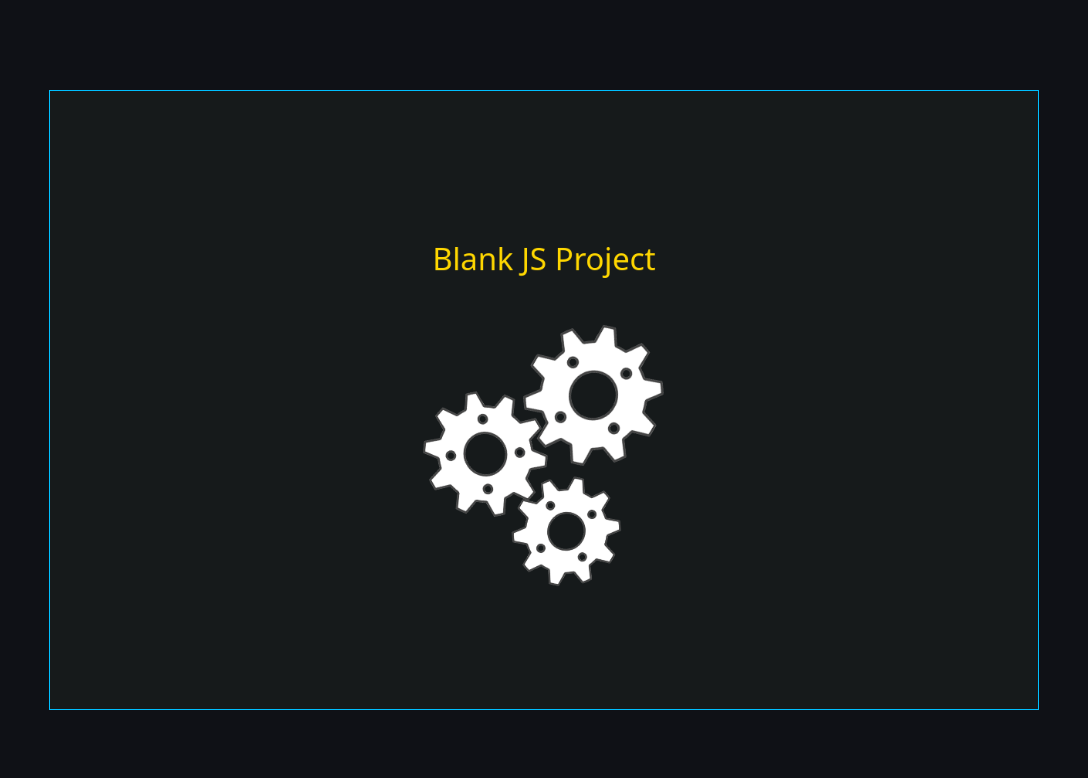
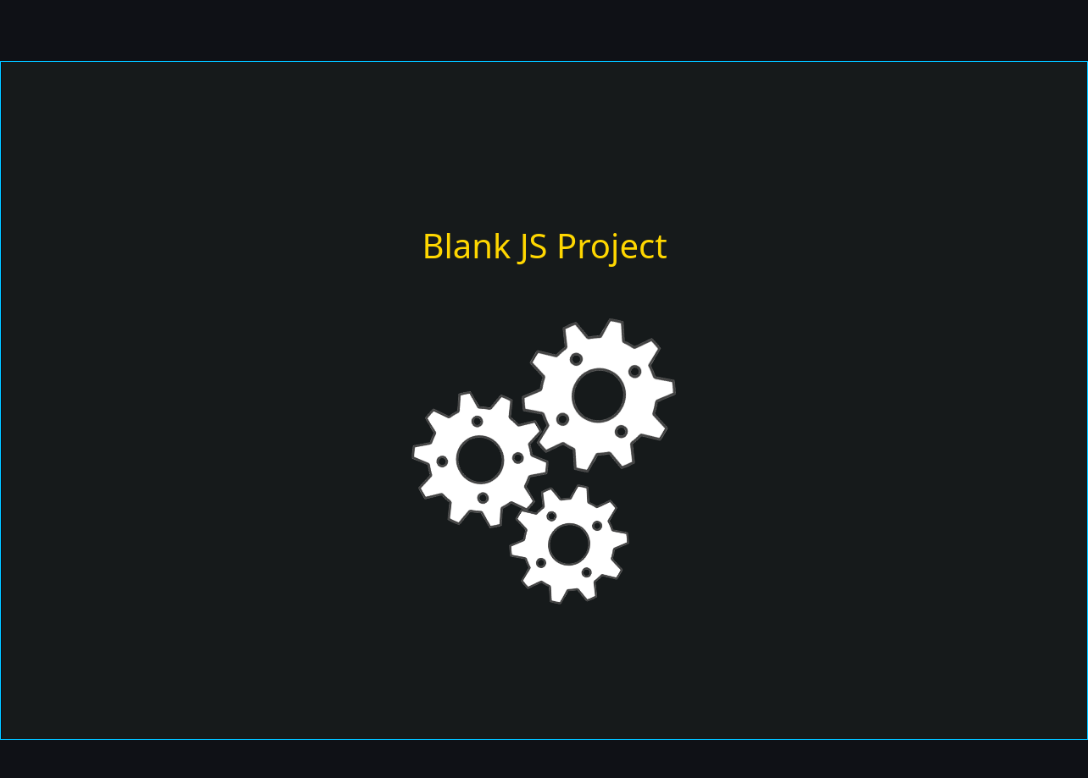
Before and after one commit to Mainman002/js-game-template, an Electron app: page index.html in a window 1088 px wide. Drawn offline with Linux system fonts and the light colour scheme.

Commit message:
Fullscreen Fix
* Update div should now fit the window width completely

```diff
--- a/src/js/modules/screen.js
+++ b/src/js/modules/screen.js
@@ -17,22 +17,26 @@ export function init(main) {
 }
 
 export function resize(main, _ctx, _canvas) {
-    const aspect = { w: 16, h: 10 };
+    const border = 3;
+    const aspect = {w:16, h:10};
     const img_smooth = true;
-    const border = 100;
+    let w = window.innerWidth;
+    let h = w * (aspect.h / aspect.w);
 
-    let targetWidth = window.innerWidth - border;
-    let targetHeight = targetWidth * (aspect.h / aspect.w);
-
-    if (targetHeight > window.innerHeight - border) {
-        targetHeight = window.innerHeight - border;
-        targetWidth = targetHeight * (aspect.w / aspect.h);
+    if (h < window.innerHeight){
+        // Check window width
+        w = window.innerWidth;
+        h = w * (aspect.h / aspect.w);
+    } else {
+        // Check window height
+        h = window.innerHeight;
+        w = h * (aspect.w / aspect.h);
     }
 
-    if (main.debug) console.log("Resized", "W", Math.floor(targetWidth), "H", Math.floor(targetHeight));
+    if (main.debug) console.log("Resized", "W", Math.floor(w), "H", Math.floor(h));
 
-    _canvas.style.width = `${targetWidth}px`;
-    _canvas.style.height = `${targetHeight}px`;
+    _canvas.style.width = `${w - border}px`;
+    _canvas.style.height = `${h - border}px`;
 
     // Graphic sharpness
     _ctx.mozImageSmoothingEnabled = img_smooth;
--- a/src/styles/style.css
+++ b/src/styles/style.css
@@ -1,12 +1,10 @@
 body {
-    -webkit-touch-callout: none;                /* prevent callout to copy image, etc when tap to hold */
-    -webkit-text-size-adjust: none;             /* prevent webkit from resizing text to fit */
-    -webkit-user-select: none;                  /* prevent copy paste, to allow, change 'none' to 'text' */
     font-family: system-ui, -apple-system, -apple-system-font, 'Segoe UI', 'Roboto', sans-serif;
-    font-size:12px;
-    text-transform:uppercase;
+    font-size: 12px;
+    text-transform: uppercase;
     background-color: rgb(15, 17, 22);
     margin: 0;
+    padding: 0;
     overflow: hidden;
     display: flex;
     align-items: center;
@@ -14,9 +12,13 @@ body {
     height: 100vh;
 }
 
+
 div {
     border: solid 1px rgb(0, 191, 255);
-    max-width: 100vw;
+    width: 100%;
+    height: auto;
+    margin: 0;
+    padding: 0;
     overflow: hidden;
     text-align: center;
     position: relative;
@@ -29,8 +31,11 @@ img{
 
 #canvas,
 #overlay {
+    width: 100%;
+    height: auto;
     display: block;
     margin: 0 auto;
+    padding: 0;
 }
 
 #canvas {
```
